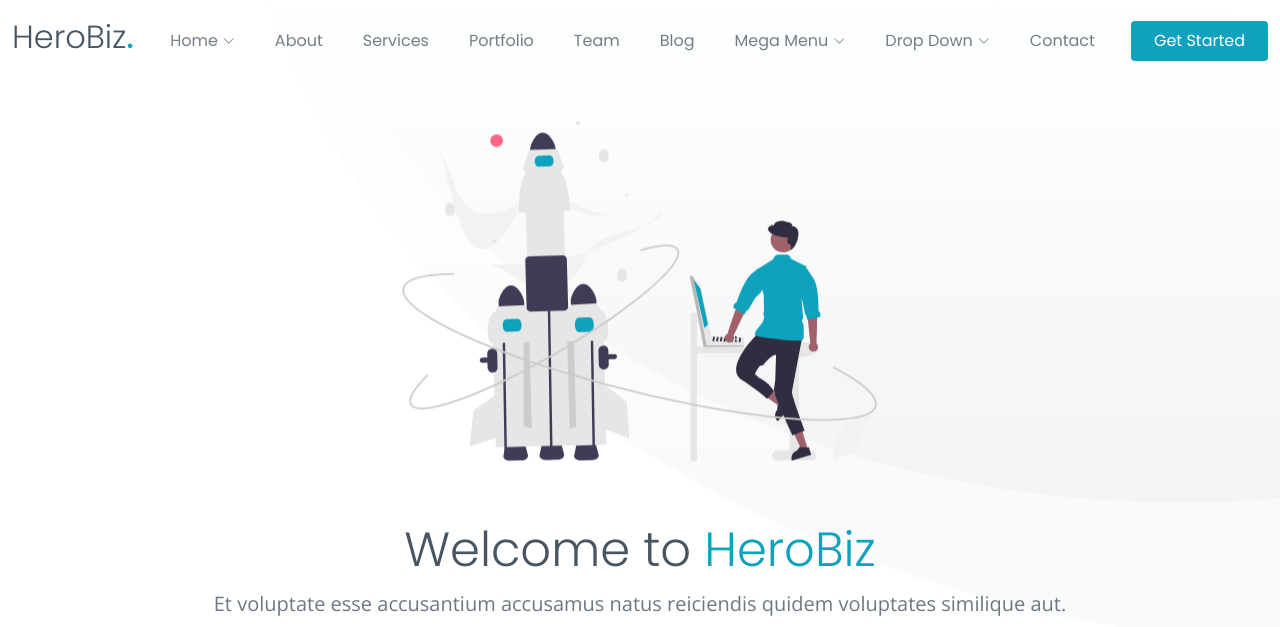
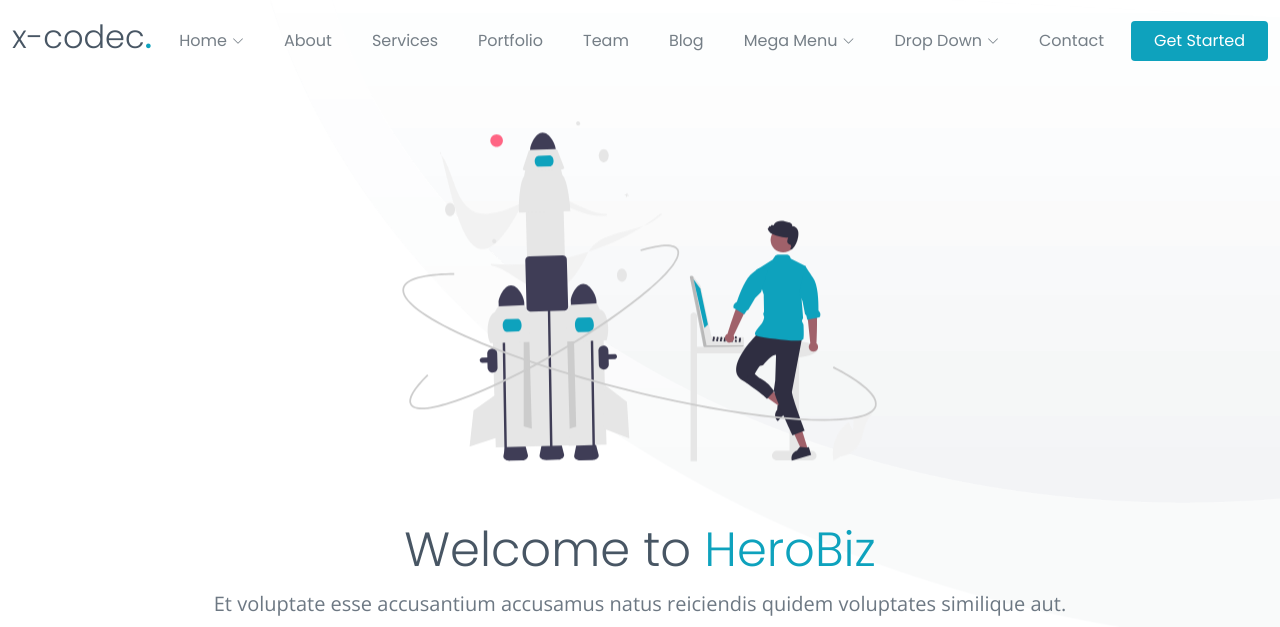
Before and after one commit to rpinedaec/rpinedaec.github.io, a plain HTML site: page index.html in a window 1280 px wide. Shown: the top 627 px of the page. Drawn offline with nearby package versions, Linux system fonts and the light colour scheme.

Commit message:
Cambio de Nombre de la pagina

```diff
--- a/index.html
+++ b/index.html
@@ -54,7 +54,7 @@
       <a href="index.html" class="logo d-flex align-items-center scrollto me-auto me-lg-0">
         <!-- Uncomment the line below if you also wish to use an image logo -->
         <!-- <img src="assets/img/logo.png" alt=""> -->
-        <h1>HeroBiz<span>.</span></h1>
+        <h1>x-codec<span>.</span></h1>
       </a>
 
       <nav id="navbar" class="navbar">
```
